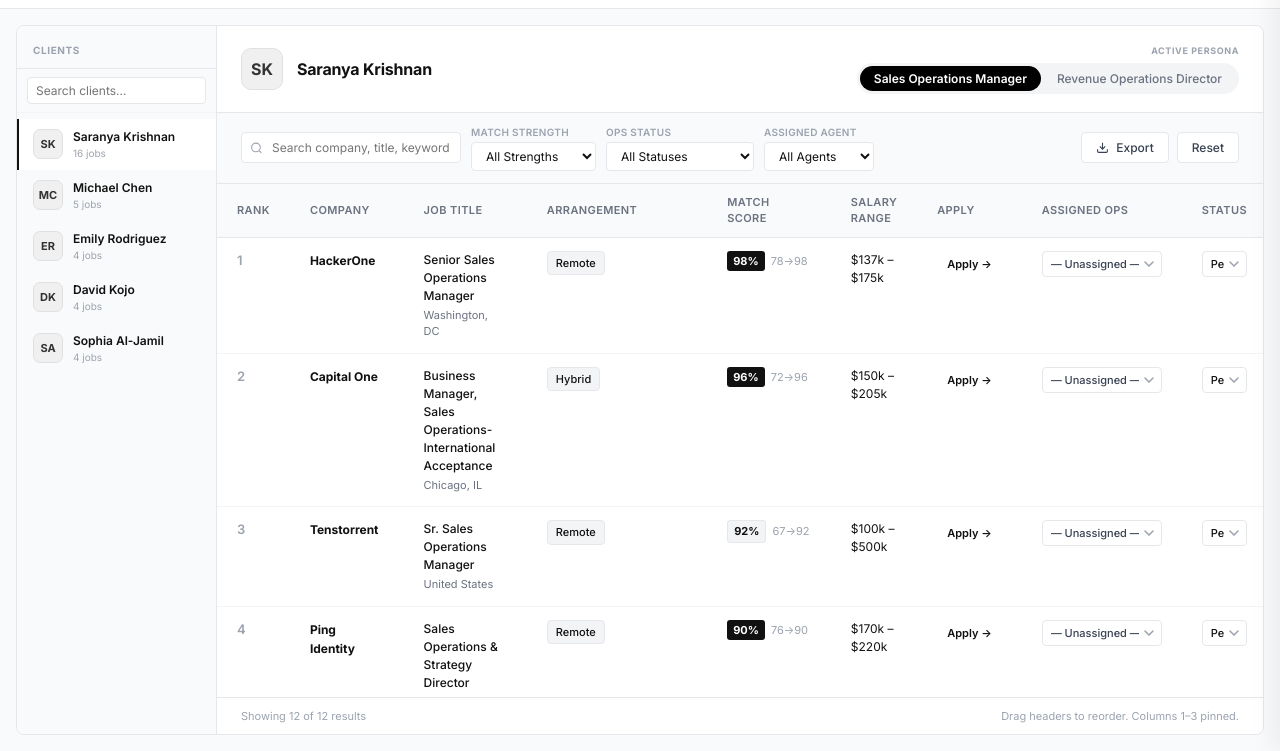
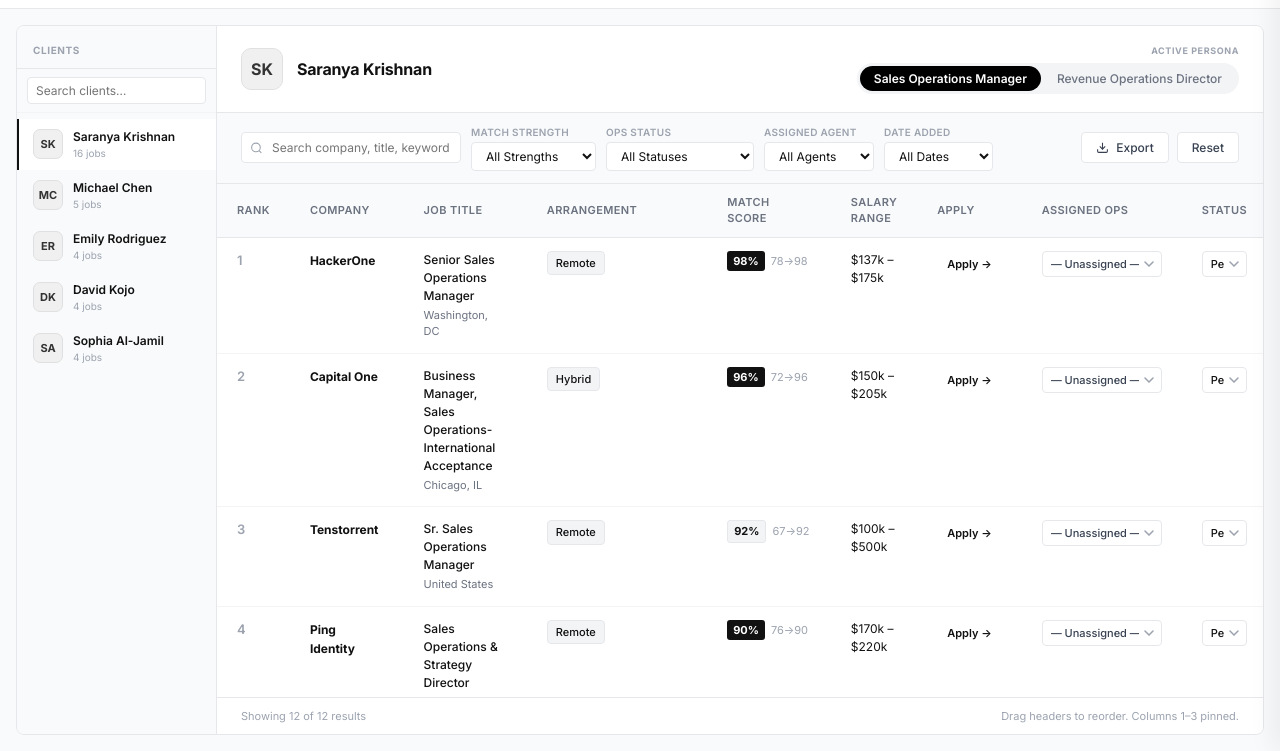
Before and after one commit to saniroy3311-spec/IG-Ops-Dashboard-, a website: page index.html in a window 1280 px wide. Both pictures are taken after a click on the element 392 px from the left and 395 px from the top of the page. Shown: the part 49-800 px from the top of the page. Drawn offline with Linux system fonts and the light colour scheme.

Commit message:
feat: add date filter functionality

```diff
--- a/app.js
+++ b/app.js
@@ -1129,6 +1129,7 @@
   const filterStrength = document.getElementById("filter-strength").value;
   const filterStatus = document.getElementById("filter-status").value;
   const filterAgent = document.getElementById("filter-agent").value;
+  const filterDate = document.getElementById("filter-date").value;
 
   // Filter jobs array
   const filtered = jobs.filter(job => {
@@ -1159,6 +1160,33 @@
         if (job.assignedTo !== null) return false;
       } else {
         if (job.assignedTo !== filterAgent) return false;
+      }
+    }
+
+    // Match Date Added
+    if (filterDate !== "all") {
+      if (!job.createdDate) return false;
+
+      const todayStr = new Date().toISOString().slice(0, 10);
+      const jobDate = new Date(job.createdDate);
+      const todayDate = new Date(todayStr);
+      const diffTime = Math.abs(todayDate - jobDate);
+      const diffDays = Math.ceil(diffTime / (1000 * 60 * 60 * 24));
+
+      if (filterDate === "today" && job.createdDate !== todayStr) {
+        return false;
+      }
+      if (filterDate === "yesterday") {
+        const yesterday = new Date();
+        yesterday.setDate(yesterday.getDate() - 1);
+        const yesterdayStr = yesterday.toISOString().slice(0, 10);
+        if (job.createdDate !== yesterdayStr) return false;
+      }
+      if (filterDate === "3days" && diffDays > 3) {
+        return false;
+      }
+      if (filterDate === "7days" && diffDays > 7) {
+        return false;
       }
     }
 
@@ -1446,6 +1474,7 @@
   document.getElementById("filter-strength").value = "all";
   document.getElementById("filter-status").value = "all";
   document.getElementById("filter-agent").value = "all";
+  document.getElementById("filter-date").value = "all";
   applyFilters();
 }
 
--- a/index.html
+++ b/index.html
@@ -232,6 +232,16 @@
                         <option value="Marcus">Marcus</option>
                       </select>
                     </div>
+                    <div class="filter-select-wrapper">
+                      <label for="filter-date">Date Added</label>
+                      <select id="filter-date" onchange="applyFilters()">
+                        <option value="all">All Dates</option>
+                        <option value="today">Today</option>
+                        <option value="yesterday">Yesterday</option>
+                        <option value="3days">Last 3 Days</option>
+                        <option value="7days">Last 7 Days</option>
+                      </select>
+                    </div>
                   </div>
                   <div class="action-group">
                     <button class="btn-secondary" onclick="exportClientData()">
```
